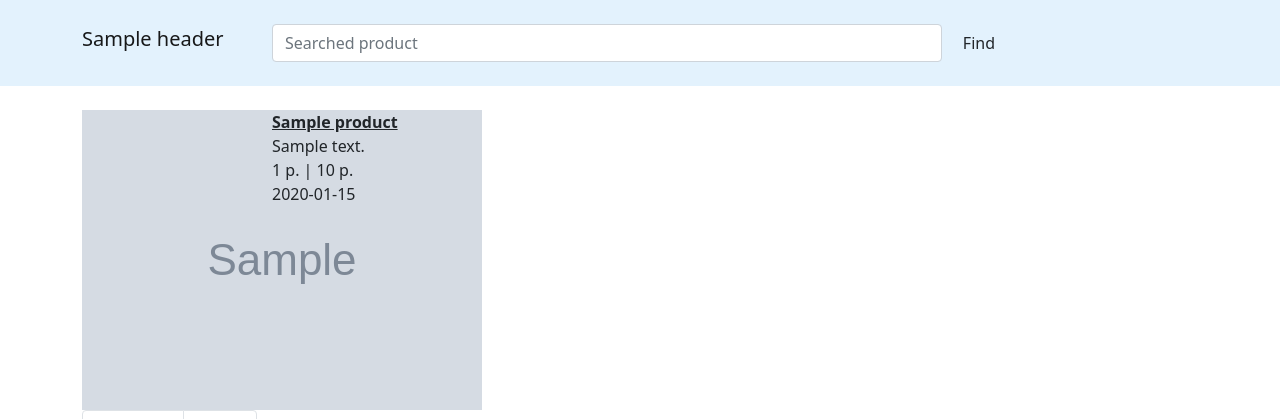
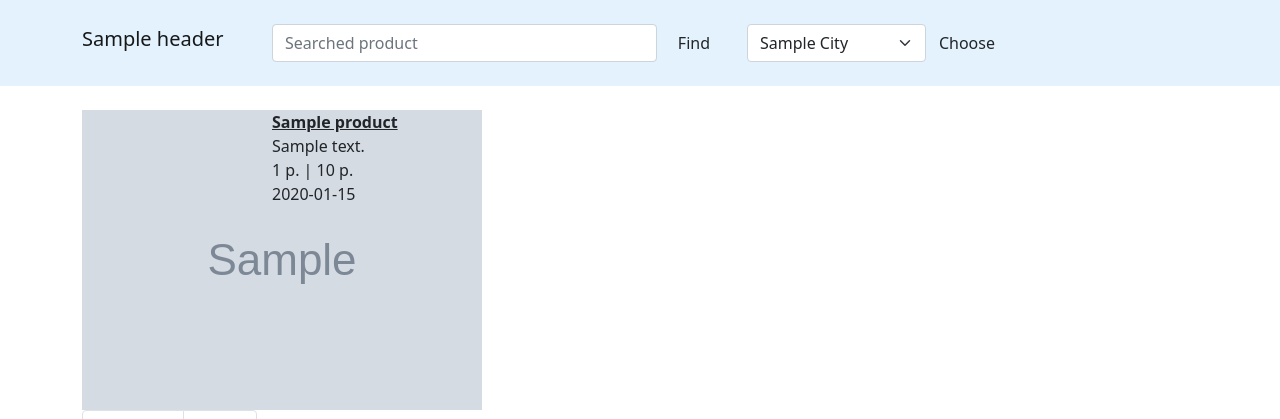
Before and after one commit to paktusov/parsing_dns, a Flask app: template app/web/templates/index.html in a window 1280 px wide. Shown: the top 419 px of the page. Run offline with Flask 2, Linux system fonts and the light colour scheme; the template is opened without the code that fills it: most values are stand-ins (such as "Sample title", 1, 10 or a date in 2020); grey boxes marked "Sample" are stand-in pictures; some libraries are stand-ins or nearby versions.

Commit message:
templates

```diff
--- a/app/web/app.py
+++ b/app/web/app.py
@@ -14,19 +14,20 @@ client = pymongo.MongoClient(
     password=mongo_config.password
 )
 db = client[mongo_config.database]
-collection_name = 'chelyabinsk'
+cities = ['chelyabinsk', 'ekaterinburg']
 
 
 @app.route('/')
 def index():
     title = 'Markdown'
     header = 'Markdown'
+    current_city = request.args.get('city', 'chelyabinsk', type=str)
     keyword = request.args.get('keyword', '', type=str)
     query = dict()
     if keyword:
         query['name'] = {'$regex': keyword, '$options': 'i'}
-    products = db[collection_name].find(query)
-    count = db[collection_name].count_documents(query)
+    products = db[current_city].find(query)
+    count = db[current_city].count_documents(query)
     page = request.args.get('page', 1, type=int)
     per_page = 50
     pages = math.ceil(count // per_page)
@@ -49,7 +50,9 @@ def index():
         next_url=next_url,
         pages=pages,
         keyword=keyword,
-        kwargs=kwargs
+        kwargs=kwargs,
+        current_city=current_city,
+        cities=cities
     )
 
 
--- a/app/web/templates/navigation.html
+++ b/app/web/templates/navigation.html
@@ -5,10 +5,30 @@
             <div class="col-sm-2">
                 <a class="navbar-brand justify-content-center justify-content-lg-start" href="{{ url_for('index')}}">{{header}}</a>
             </div>
-            <div class="col-sm-8">
+            <div class="col-sm-5">
                 <form method="get" class="d-flex">
-                    <input type="search" name="keyword" placeholder="Searched product" class="form-control me-2" value="{{ request.form['keyword'] }}">
+                    <input type="search" name="keyword" placeholder="Searched product" class="form-control me-2" value="{{keyword}}">
+                    {% if 'city' in kwargs %}
+                        <input type="hidden" name="city" value="{{current_city}}">
+                    {% endif %}
                     <button type="submit" class="btn">Find</button>
+                </form>
+            </div>
+            <div class="col-sm-3">
+                <form method="get" class="d-flex">
+                    <select name="city" class="form-select">
+                        {% for city in cities %}
+                            {% if city == current_city %}
+                            <option selected value="{{ city }}">{{city.title()}}</option>
+                            {% else %}
+                            <option value="{{ city }}">{{city.title()}}</option>
+                            {% endif %}
+                        {% endfor %}
+                    </select>
+                    {% if 'keyword' in kwargs %}
+                        <input type="hidden" name="keyword" value="{{keyword}}">
+                    {% endif %}
+                    <button type="submit" class="btn">Сhoose</button>
                 </form>
             </div>
         </div>
--- a/app/web/templates/paginator.html
+++ b/app/web/templates/paginator.html
@@ -9,7 +9,7 @@
             {% if page == i %}
                 <li class="page-item active"><span class="page-link">{{ i }}</span></li>
             {% else %}
-                    <li class="page-item"><a class="page-link" href="{{ url_for('index', page=i, **kwargs)}}">{{ i }}</a></li>
+                <li class="page-item"><a class="page-link" href="{{ url_for('index', page=i, **kwargs)}}">{{ i }}</a></li>
             {% endif %}
         {% endfor %}
         {% if next_url %}
```
